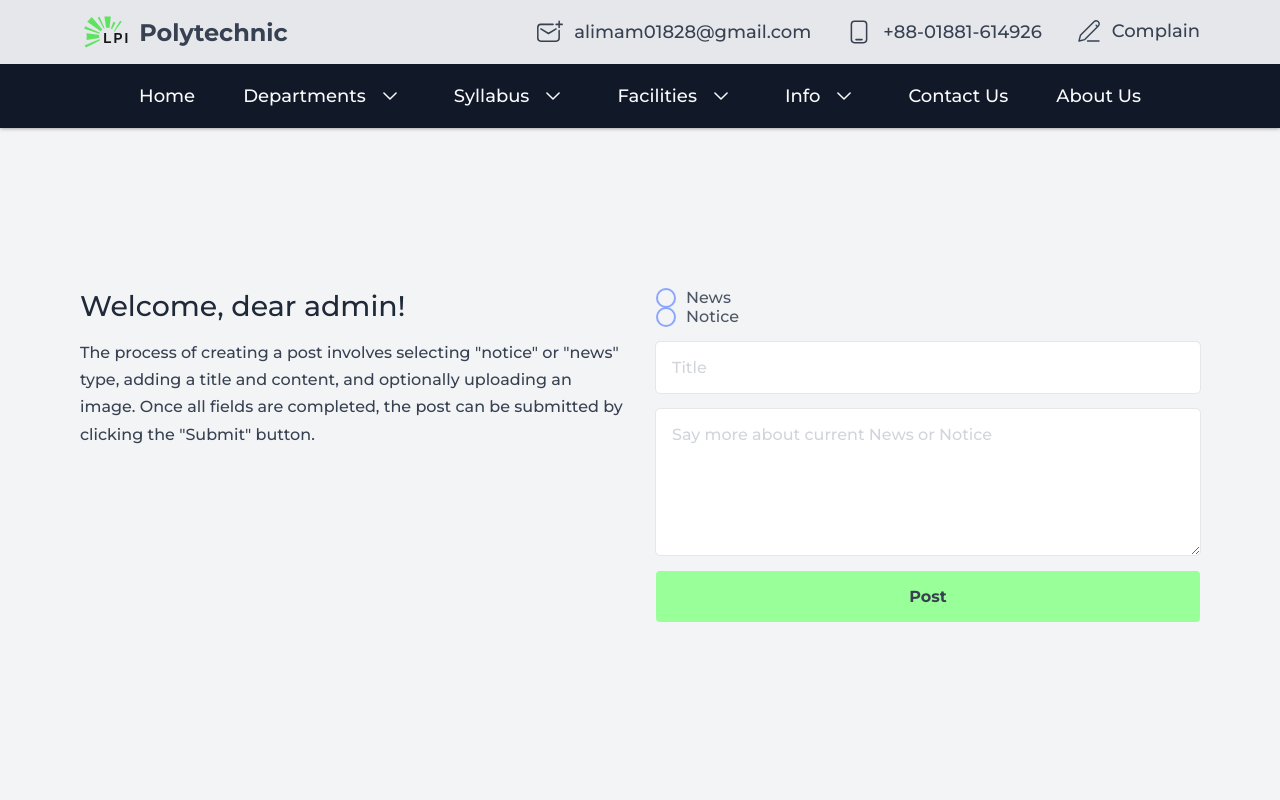
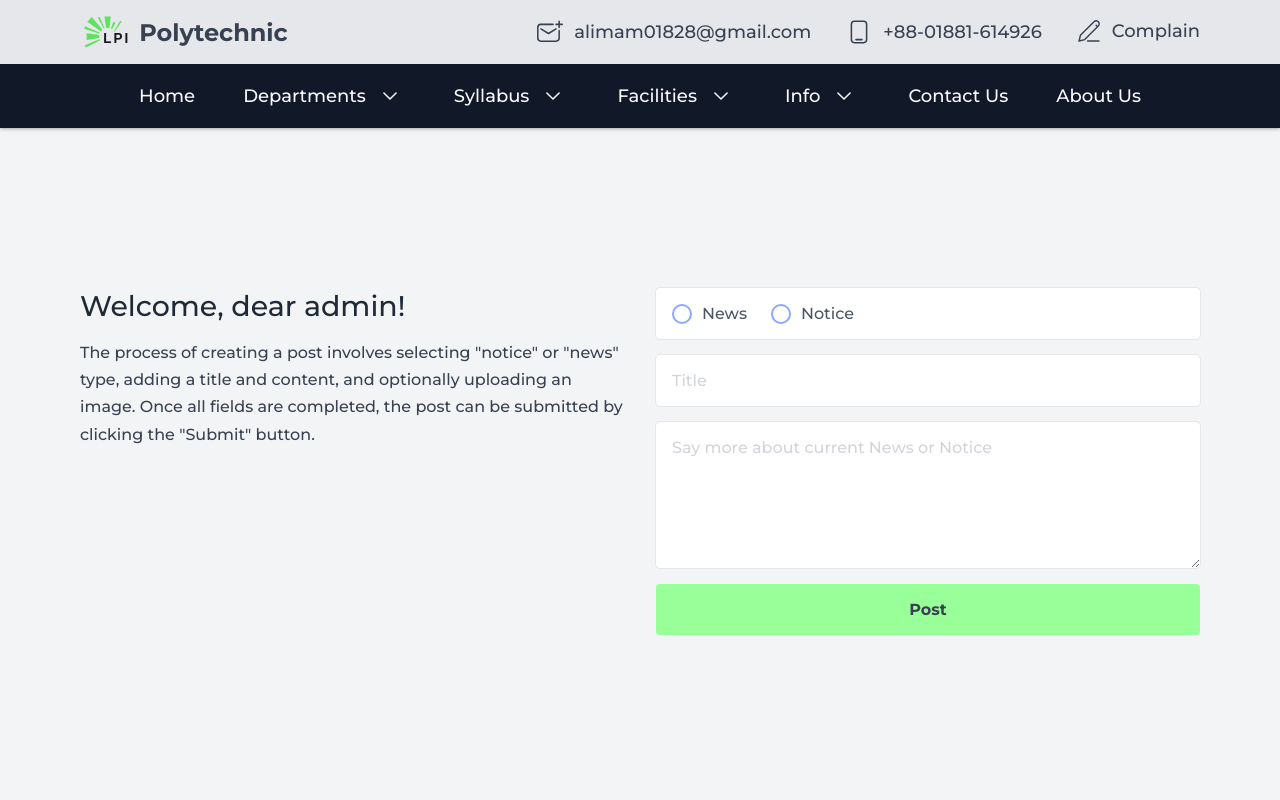
Before and after one commit to al-imam/lpi, a React (Vite) app: page /admin in a window 1280 px wide. Shown: the top 800 px of the page. Built offline with nearby package versions, Linux system fonts and the light colour scheme.

Commit message:
style radio group component

```diff
--- a/src/pages/Admin/admin.module.css
+++ b/src/pages/Admin/admin.module.css
@@ -50,3 +50,12 @@
   gap: 1rem;
   flex: 1;
 }
+
+.radioGroup {
+  display: flex;
+  gap: 1.5rem;
+  background-color: var(--white, white);
+  outline: 1px solid var(--gray-200);
+  border-radius: 0.25rem;
+  padding: 1rem;
+}
```
